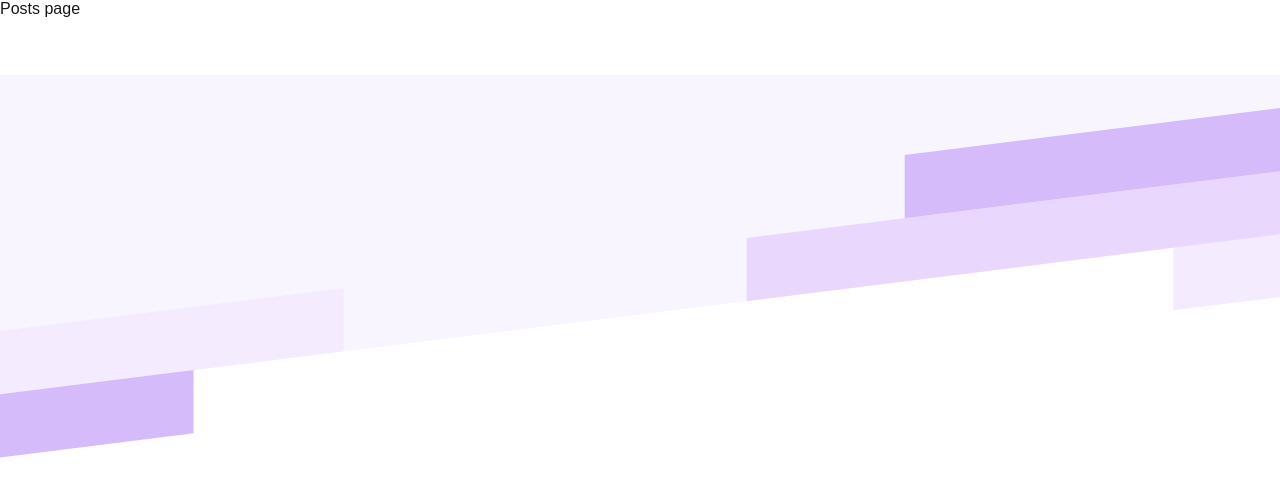
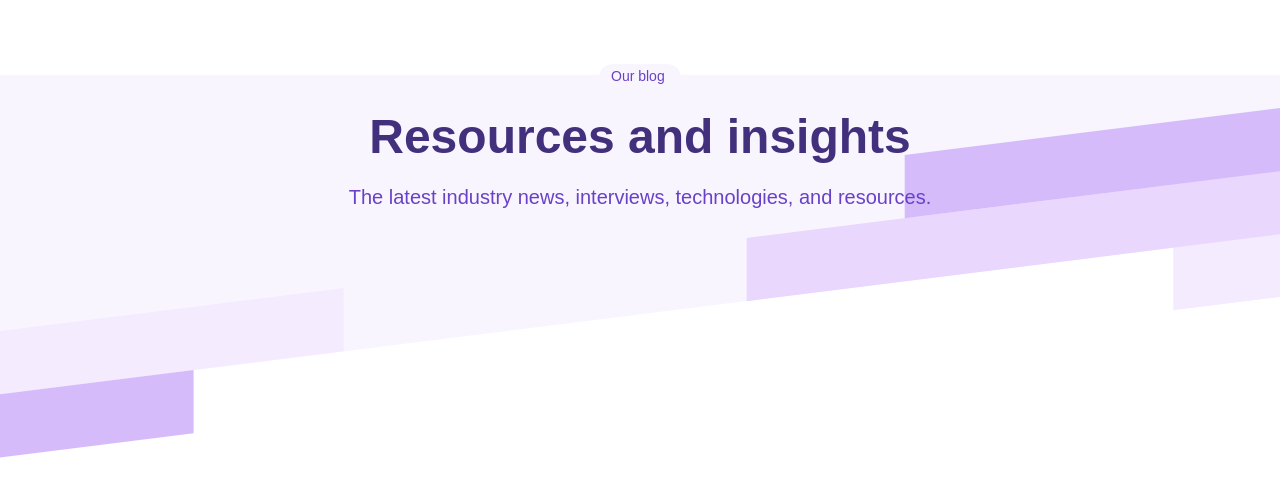
Before and after one commit to Abd-Elaziz-Noaman/Blog-Posts-App, a Next.js app: page /posts in a window 1280 px wide. Shown: the top 496 px of the page. Built offline with nearby package versions, Linux system fonts and the light colour scheme.

Commit message:
Implemented posts page head paragraphs

```diff
--- /dev/null
+++ b/src/app/(public)/posts/components/PostsUI/PostsUI.styled.ts
@@ -0,0 +1,44 @@
+"use client";
+
+import {
+  PRIMARY_COLOR,
+  SECONDARY_COLOR,
+  SECONDARY_LIGHT_COLOR,
+} from "@/app/styles/colors";
+import styled from "styled-components";
+
+export const MainContainer = styled("div")`
+  height: 100%;
+  width: 100%;
+  display: flex;
+  flex-direction: column;
+  justify-content: flex-start;
+  align-items: center;
+  gap: 15px;
+  padding: 4rem;
+`;
+
+export const TipBlock = styled("div")`
+  height: 28px;
+  width: 82px;
+  border-radius: 16px;
+  padding: 4px 12px;
+  background-color: ${SECONDARY_LIGHT_COLOR};
+  color: ${SECONDARY_COLOR};
+  font-size: 14px;
+  font-weight: 500;
+`;
+
+export const HeadText = styled("h2")`
+  font-size: 48px;
+  font-weight: 600;
+  line-height: 60px;
+  color: ${PRIMARY_COLOR};
+`;
+
+export const SubHeadText = styled("h3")`
+  font-size: 20px;
+  font-weight: 400;
+  line-height: 30px;
+  color: ${SECONDARY_COLOR};
+`;
--- /dev/null
+++ b/src/app/(public)/posts/components/PostsUI/PostsUI.tsx
@@ -0,0 +1,20 @@
+import {
+  HeadText,
+  MainContainer,
+  SubHeadText,
+  TipBlock,
+} from "./PostsUI.styled";
+
+const PostsUI = () => {
+  return (
+    <MainContainer>
+      <TipBlock>Our blog</TipBlock>
+      <HeadText>Resources and insights</HeadText>
+      <SubHeadText>
+        The latest industry news, interviews, technologies, and resources.
+      </SubHeadText>
+    </MainContainer>
+  );
+};
+
+export default PostsUI;
--- /dev/null
+++ b/src/app/(public)/posts/components/PostsUI/index.ts
@@ -0,0 +1,3 @@
+import PostsUI from "./PostsUI";
+
+export default PostsUI;
--- a/src/app/(public)/posts/page.tsx
+++ b/src/app/(public)/posts/page.tsx
@@ -1,7 +1,8 @@
 import React from "react";
+import PostsUI from "./components/PostsUI";
 
 const Posts = () => {
-  return <div>Posts page</div>;
+  return <PostsUI />;
 };
 
 export default Posts;
--- /dev/null
+++ b/src/app/styles/colors.ts
@@ -0,0 +1,4 @@
+export const PRIMARY_COLOR = "#42307d";
+export const SECONDARY_COLOR = "#6941c6";
+export const SECONDARY_LIGHT_COLOR = "#f9f5ff";
+export const GRAY_COLOR = "#667085";
```
Also changed, not shown: package.json (+4 -3 lines), src/components/SearchBox/SearchBox.styled.ts (added), src/components/SearchBox/SearchBox.tsx (added), src/components/SearchBox/index.ts (added), 1 other file (tests, documents, lock files or other folders).
